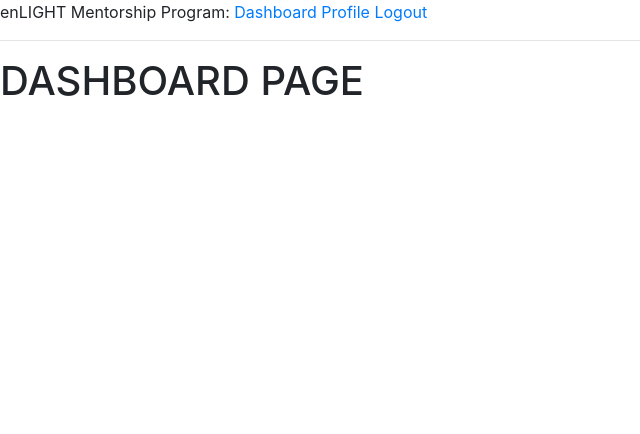
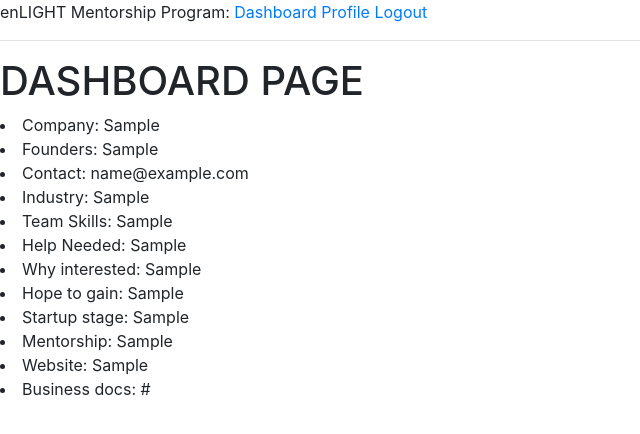
Before and after one commit to mattpodolak/enLIGHT-Mentorship-Program, a Flask app: page /dashboard in a window 1280 px wide. Shown: the top 434 px of the page, without its empty margins (0-640 px from the left). Run offline with Flask 2, Linux system fonts and the light colour scheme; a user stored in the database is signed in; tables that the repository leaves empty hold one stand-in row (values such as "Sample post"); some libraries are stand-ins or nearby versions.

Commit message:
loads applications

```diff
--- a/app/templates/base.html
+++ b/app/templates/base.html
@@ -20,7 +20,7 @@
             <a href="{{ url_for('login') }}">Login</a>
             <a href="{{ url_for('application') }}">Apply Now</a>
             {% else %}
-            <a href="{{ url_for('index') }}">Dashboard</a>
+            <a href="{{ url_for('dashboard') }}">Dashboard</a>
             <a href="{{ url_for('user', userId=current_user.id) }}">Profile</a>
             <a href="{{ url_for('logout') }}">Logout</a>
             {% endif %}
--- a/app/templates/dashboard.html
+++ b/app/templates/dashboard.html
@@ -2,4 +2,21 @@
 
 {% block content %}
     <h1>DASHBOARD PAGE</h1>
+    {% if apps %}
+        {% for app in apps %}
+            <li>Company: {{app.company}}</li>
+            <li>Founders: {{app.founder}}</li>
+            <li>Contact: {{app.email}}</li>
+            <li>Industry: {{app.industry}}</li>
+            <li>Team Skills: {{app.skills}}</li>
+            <li>Help Needed: {{app.help_req}}</li>
+            <li>Why interested: {{app.interest}}</li>
+            <li>Hope to gain: {{app.gain}}</li>
+            <li>Startup stage: {{app.stage}}</li>
+            <li>Mentorship: {{app.relation}}</li>
+            <li>Website: {{app.web}}</li>
+            <li>Business docs: {{app.links}}</li>
+            <br>
+        {% endfor %}
+    {% endif %}
 {% endblock %}
```
Also changed, not shown: README.md.
